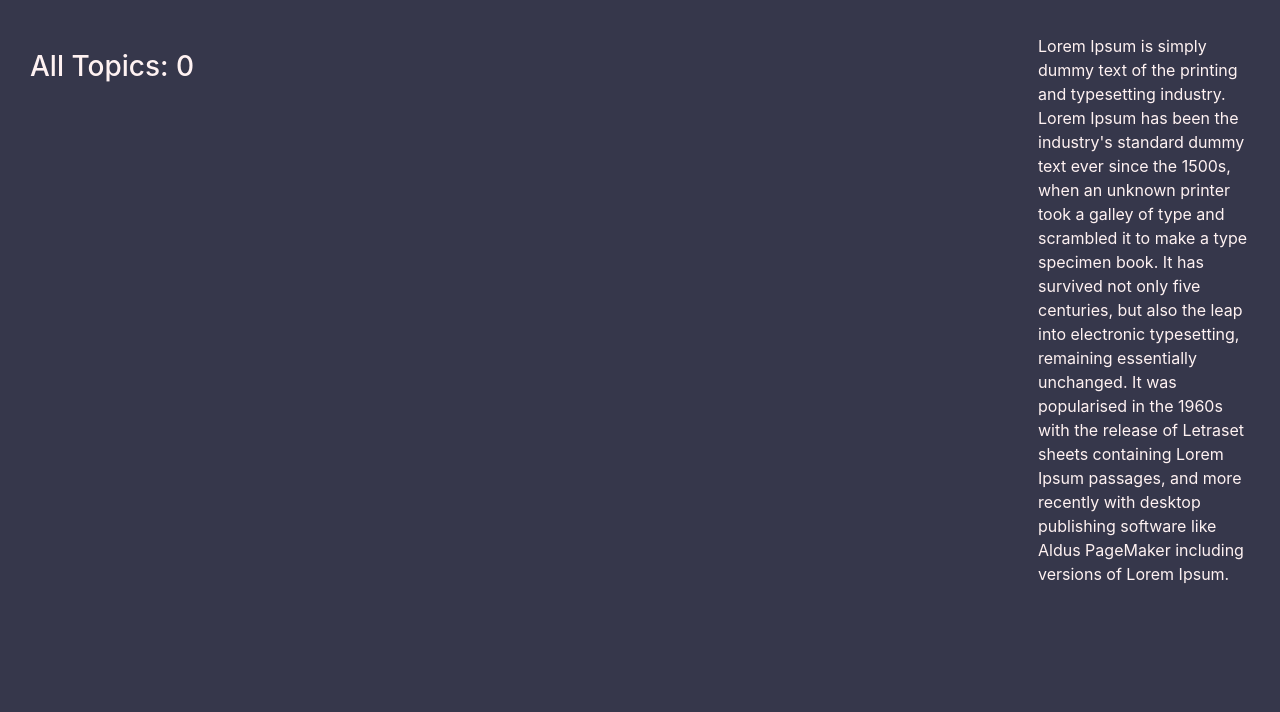
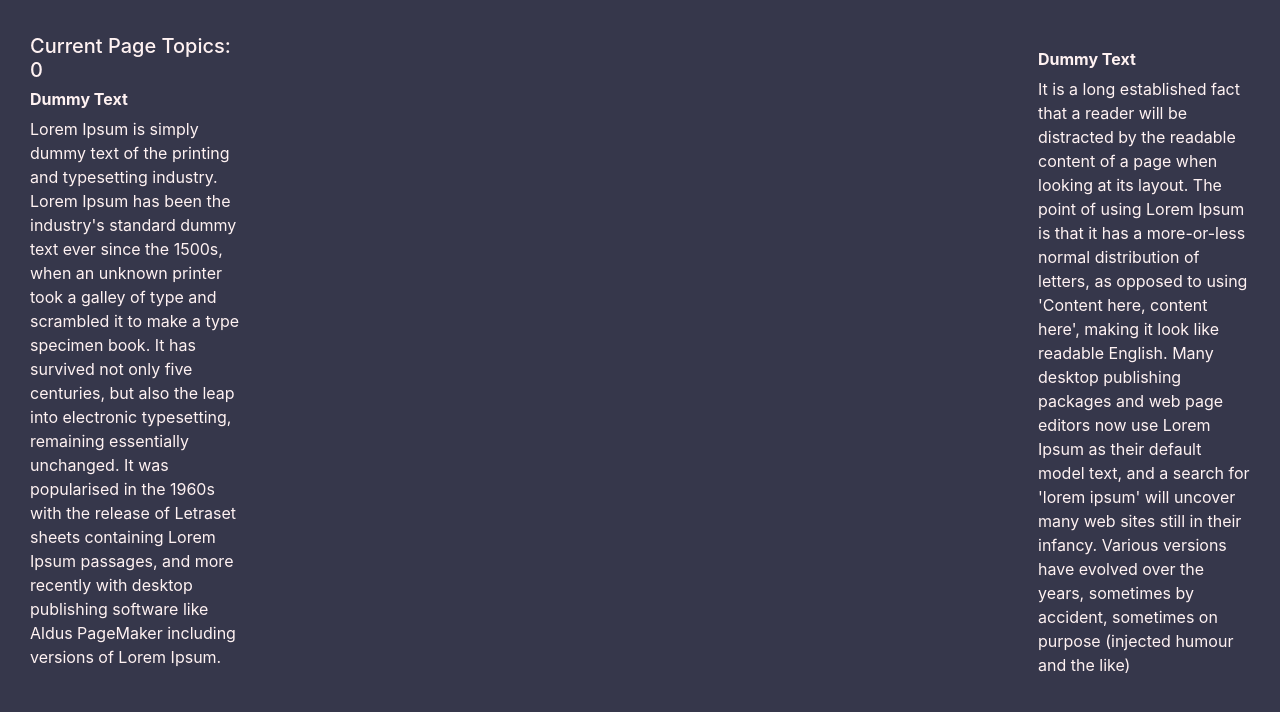
Before and after one commit to bhattaditya/StudyOnline, a Flask app: template studyonline/templates/home.html in a window 1280 px wide. Shown: the part 56-768 px from the top of the page. Run offline with Flask 2, Linux system fonts and the light colour scheme; the template is opened without the code that fills it: values that come from a table or form of the project are taken from there, others are empty; some libraries are stand-ins or nearby versions.

Commit message:
dummy text added on left

```diff
--- a/studyonline/templates/home.html
+++ b/studyonline/templates/home.html
@@ -1,63 +1,43 @@
 {% extends 'layout.html' %}
 
 {% block left %}
-<p>
     <div class="left-section">
-        <h3>All Topics: {{ rooms|length }}</h3>
-        {% for room in rooms %}
+        <h5>Current Page Topics: {{ rooms.total }}</h5>
+        {% for room in rooms.items %}
         <a  class="article-title" href="https://www.google.com/search?q={{room.topic}}" target="_blank">{{room.topic}}</a> <br><br>
     {% endfor %}
     </div>
-</p>
+
+    <h6><b>Dummy Text</b></h6>
+    Lorem Ipsum is simply dummy text of the printing and typesetting industry.
+    Lorem Ipsum has been the industry's standard dummy text ever since the 1500s,
+    when an unknown printer took a galley of type and scrambled it to make a type specimen book.
+    It has survived not only five centuries, but also the leap into electronic typesetting,
+    remaining essentially unchanged.
+    It was popularised in the 1960s with the release of Letraset sheets containing Lorem Ipsum passages,
+    and more recently with desktop publishing software like Aldus PageMaker including versions of Lorem Ipsum.
 {% endblock left %}
 
 {% block content %}
-    {% for room in rooms %}
+    {% for room in rooms.items %}
         <article class="content-section">
             <div class="media-body">
                 <div class="article-metadata border-bottom mb-2">
                     <img class="rounded-circle host-img" src="{{url_for('static', filename='profile_pics/' + room.creator.image_file) }}">
-                    <a class="article-title" href="{{url_for('profile', username=room.creator.username)}} "><b>@{{ room.creator.username }}</b></a>
+                    <a class="article-title" href="{{url_for('user_rooms', username=room.creator.username)}} "><b>@{{ room.creator.username }}</b></a>
                     <small style="float: right;">{{ room.date_created.strftime('%b %d %Y') }}</small>
                     <h2><a class="article-title" href="{{url_for('room', pk=room.id)}}">
                         {% if room.description|length < 25 %}
                         {{ room.description }}
                         {% else %}
-                            {{ room.description[:50]+' ...' }}
+                            {{ room.description[:100]+' ...' }}
                         {% endif %}
                         </a></h2>
                     <br>
-
-                    <!-- {% if current_user.id == room.creator.id %}
-                        <!-- {{ 'You are the host'}} -->
-                    <!-- {% else %}
-                        <button id={{room.id}} onclick="changeColor('green')">Join?</button>
-                    {% endif %} -->
-                    <a href="{{url_for('update_room', pk=room.id)}}" class="btn btn-light">Edit Room</a>
-                    <button type="button" class="btn btn-warning" data-toggle="modal" data-target="#deleteModal">Delete</button>
-                    <!-- <a href="{{url_for('delete_room', pk=room.id)}}" class="btn btn-warning">Delete Room</a> -->
-                    <!-- Modal -->
-                    <div class="modal fade" id="deleteModal" tabindex="-1" role="dialog" aria-labelledby="deleteModalLabel" aria-hidden="true">
-                        <div class="modal-dialog" role="document">
-                        <div class="modal-content">
-                            <div class="modal-header">
-                            <h5 class="modal-title" id="deleteModalLabel">You Sure?</h5>
-                            <button type="button" class="close" data-dismiss="modal" aria-label="Close">
-                                <span aria-hidden="true">&times;</span>
-                            </button>
-                            </div>
-                            <div class="modal-body">
-                                There is no going back
-                            </div>
-                            <div class="modal-footer">
-                            <button type="button" class="btn btn-secondary" data-dismiss="modal">Cancel</button>
-                            <form action="{{url_for('delete_room', pk=room.id)}}" method="post">
-                                <input class="btn btn-danger" type="submit" value="Delete">
-                            </form>
-                            </div>
-                        </div>
-                        </div>
-                    </div>
+                    {% if current_user == room.creator %}
+                        <a href="{{url_for('update_room', pk=room.id)}}" class="btn btn-light">Edit Room</a>
+                        <a href="{{url_for('delete_room', pk=room.id)}}" class="btn btn-danger">Delete Room</a>
+                    {% endif %}
                 </div>
                 <small>Joined</small>
                 <div class="topic">
@@ -70,16 +50,28 @@
             </div>
         </article>
     {% endfor %}
+    {% for page_number in rooms.iter_pages(left_edge=1, left_current=1, right_edge=1,  right_current=2) %}
+        {% if page_number %}
+            {% if rooms.page == page_number %}
+                <a class="btn btn-info" href="{{url_for('home', page=page_number)}}">{{page_number}}</a>
+            {% else %}
+                <a class="btn btn-outline-info" href="{{url_for('home', page=page_number)}}">{{page_number}}</a>
+            {% endif %}
+        {% else %}
+            ...
+        {% endif %}
+    {% endfor %}
 {% endblock content %}
 
 {% block right %}
 <p>
-    Lorem Ipsum is simply dummy text of the printing and typesetting industry.
-    Lorem Ipsum has been the industry's standard dummy text ever since the 1500s,
-    when an unknown printer took a galley of type and scrambled it to make a type specimen book.
-    It has survived not only five centuries, but also the leap into electronic typesetting,
-    remaining essentially unchanged.
-    It was popularised in the 1960s with the release of Letraset sheets containing Lorem Ipsum passages,
-    and more recently with desktop publishing software like Aldus PageMaker including versions of Lorem Ipsum.
+    <h6><b>Dummy Text</b></h6>
+    It is a long established fact that a reader will be distracted by the readable
+    content of a page when looking at its layout. The point of using Lorem Ipsum is that
+    it has a more-or-less normal distribution of letters, as opposed to using 'Content here,
+    content here', making it look like readable English. Many desktop publishing packages and
+    web page editors now use Lorem Ipsum as their default model text, and a search for 'lorem ipsum'
+    will uncover many web sites still in their infancy. Various versions have evolved over the years,
+    sometimes by accident, sometimes on purpose (injected humour and the like)
 </p>
 {% endblock right%}
```
